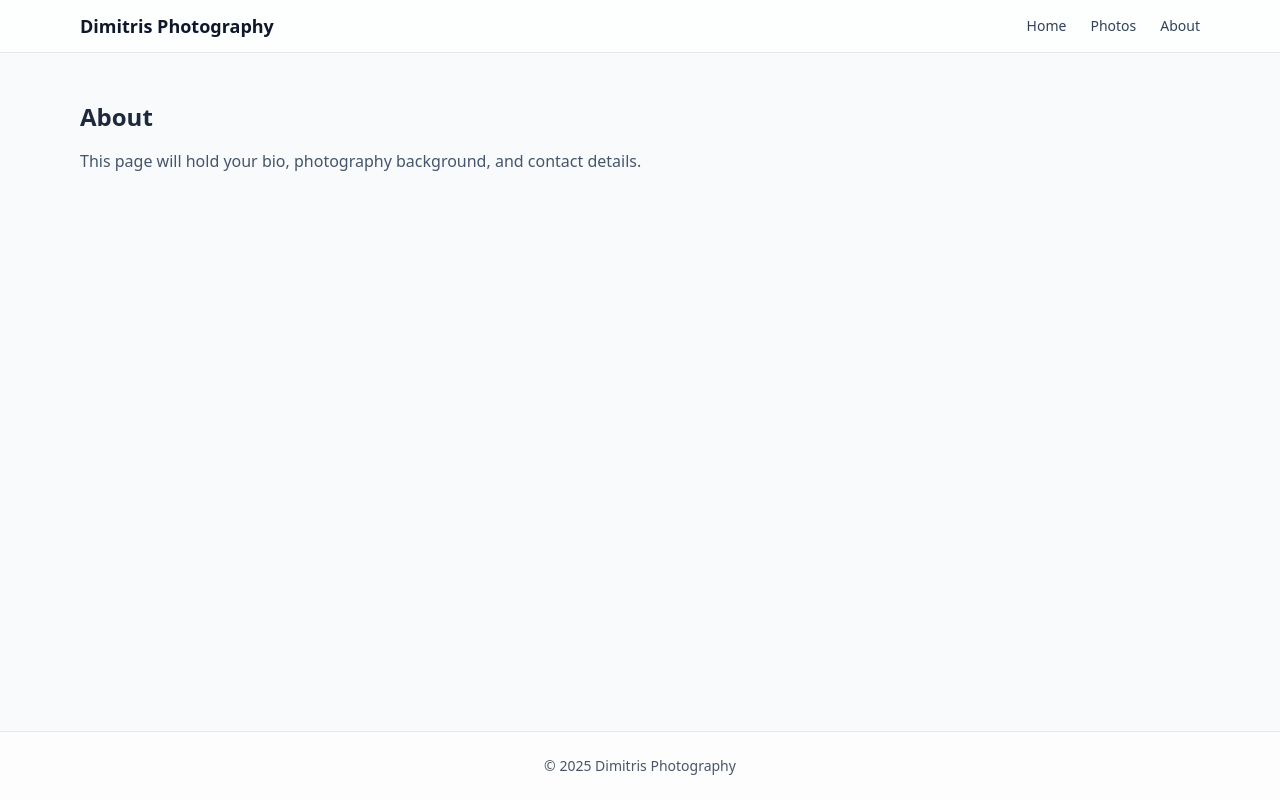
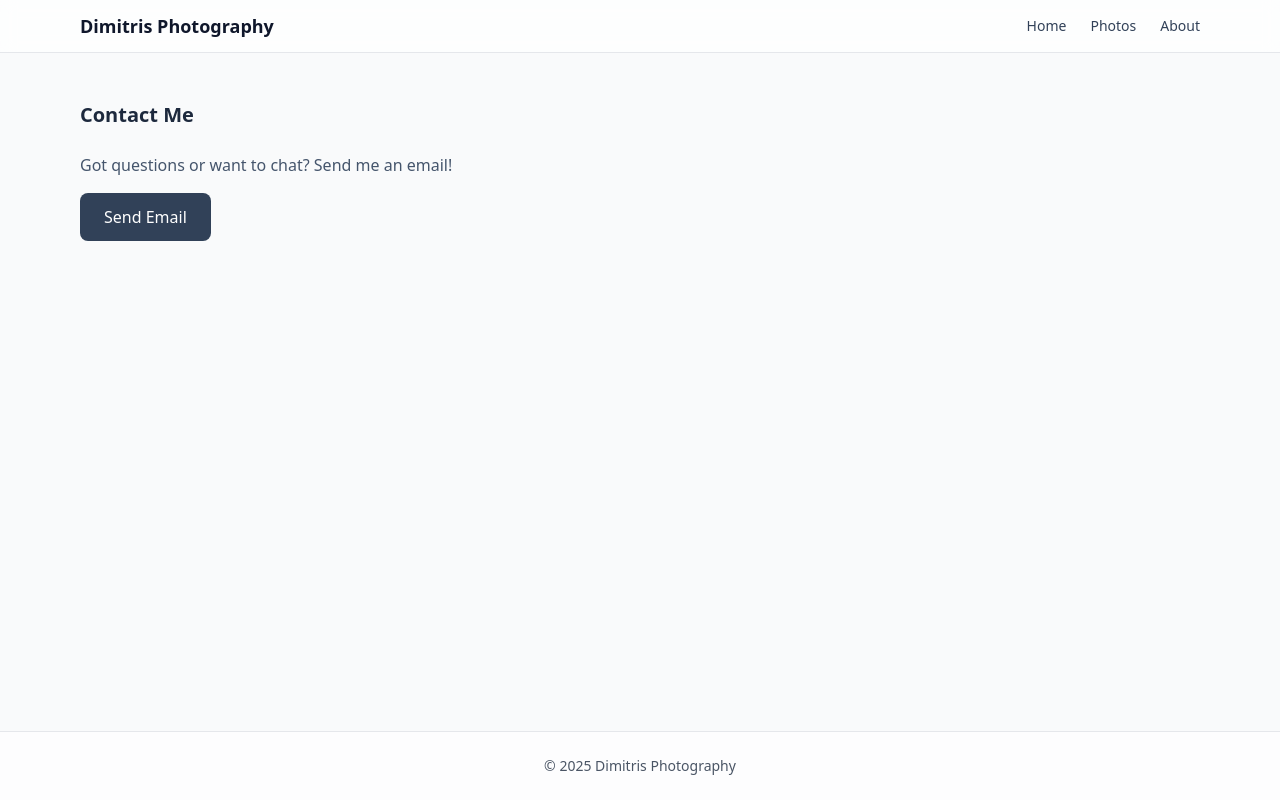
Before and after one commit to jk89gr/portfolio-photography, a React (Vite) app: page /about in a window 1280 px wide. Built offline with nearby package versions, Linux system fonts and the light colour scheme.

Commit message:
Add basic contact me section on about page

```diff
--- a/src/pages/About.tsx
+++ b/src/pages/About.tsx
@@ -1,12 +1,20 @@
 // src/pages/About.tsx
 export default function About() {
   return (
-    <div className="max-w-6xl mx-auto px-4 py-12">
-      <h1 className="text-2xl font-semibold text-slate-800 mb-4">About</h1>
-      <p className="text-slate-600">
-        This page will hold your bio, photography background, and contact
-        details.
+    // <div className="max-w-6xl mx-auto px-4 py-12">
+    <section className="max-w-6xl mx-auto px-4 py-12">
+      {/* <section className="max-w-xl mx-auto px-4 py-12"> */}
+      <h2 className="text-xl font-semibold text-slate-800 mb-6">Contact Me</h2>
+      <p className="mb-4 text-slate-600">
+        Got questions or want to chat? Send me an email!
       </p>
-    </div>
+      <a
+        href="mailto:jk89gr@gmail.com?subject=Contact%20from%20Portfolio%20Website"
+        className="inline-block px-6 py-3 bg-slate-700 text-white rounded-lg hover:bg-slate-900 transition"
+      >
+        Send Email
+      </a>
+    </section>
+    // </div>
   );
 }
```
